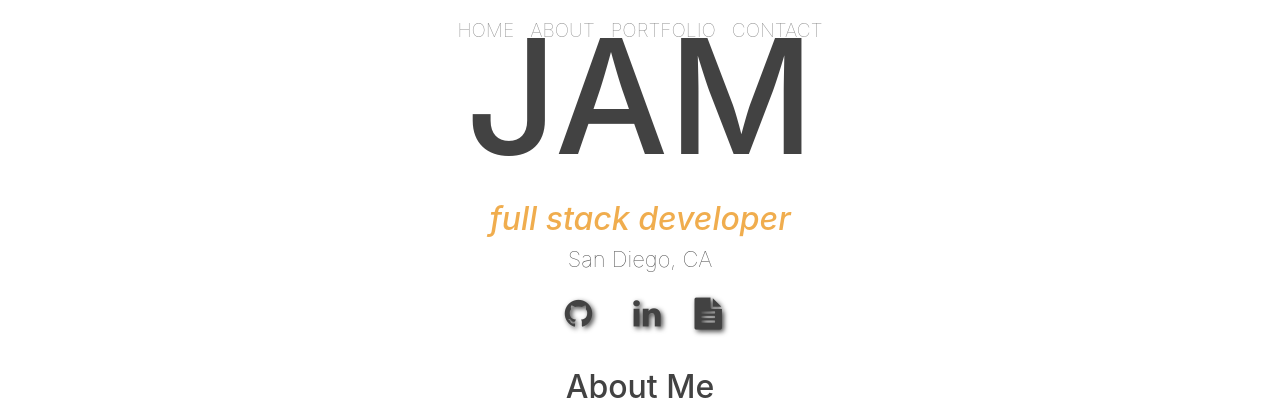
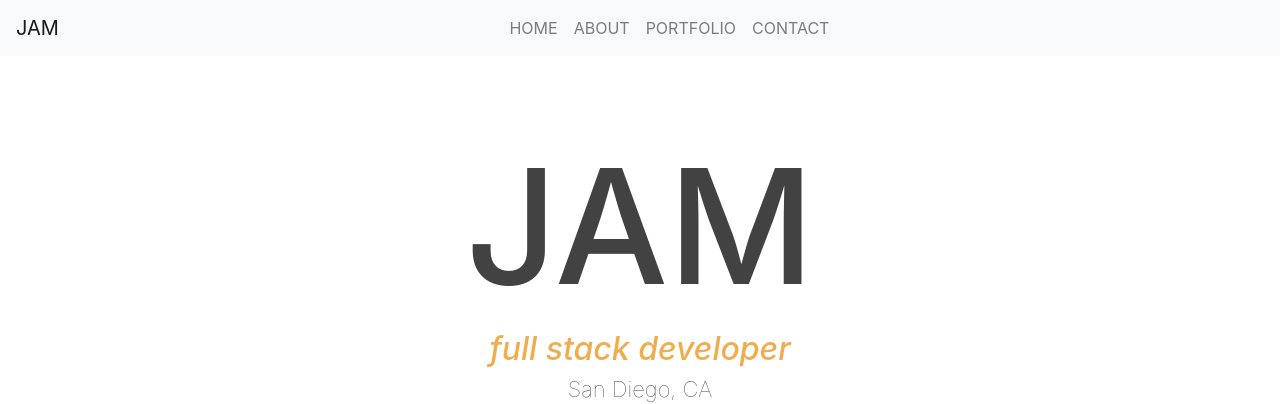
Before and after one commit to Kuiil7/netreact_form, a React (Create React App) app: page / in a window 1280 px wide. Shown: the top 404 px of the page. Built offline with nearby package versions, Linux system fonts and the light colour scheme.

Commit message:
updated burger menu

```diff
--- a/src/components/Footer.js
+++ b/src/components/Footer.js
@@ -6,7 +6,7 @@ function Contact() {
 
 <div id="footer" className="bg-dark">
 <center>
-Copyright © 2020 JAM. All Rights Reserved
+© 2020 JAM
   </center>
   </div>
 
--- a/src/components/Navbar.js
+++ b/src/components/Navbar.js
@@ -6,10 +6,12 @@ import '../styles/Navbar.css'
 function Navbar() {
   return (
 
-          <nav className="navbar fixed-top
-          navbar-expand-sm navbar-light ">
-    <button className="navbar-toggler" type="button" data-toggle="collapse" data-target="#navbarNav" aria-controls="navbarNav" aria-expanded="false" aria-label="Toggle navigation">
-      <span className="navbar-toggler-icon"></span>
+    <nav class="navbar fixed-top navbar-expand-lg navbar-light bg-light">
+
+    <a class="navbar-brand " href="home">JAM</a>
+    <button class="navbar-toggler btn .btn-outline-*  " type="button" data-toggle="collapse" data-target="#navbarNav" aria-controls="navbarNav" aria-expanded="false" aria-label="Toggle navigation">
+
+      <span class="navbar-toggler-icon  "></span>
     </button>
     <div className="collapse navbar-collapse" id="navbarNav">
 
--- a/src/styles/Home.css
+++ b/src/styles/Home.css
@@ -1,9 +1,7 @@
-#section_1{
+#home {
     height: 500px;
     color: black;
     margin-top: 130px;
-
-
 }
 
 
@@ -19,7 +17,6 @@
       opacity:1;
     }
   }
-
 
 
 
--- a/src/styles/Navbar.css
+++ b/src/styles/Navbar.css
@@ -6,6 +6,16 @@
 
 a {
     color: black;
-    font-weight: lighter;
-    font-size: 1.2em;
+    font-weight: normal;
+    font-size: 1 em;
 }
+
+
+  .navbar-toggler:hover {
+    background: #292b2c !important;
+  }
+
+  .navbar-toggler:active {
+    background: #292b2c  !important;
+
+  }
```
